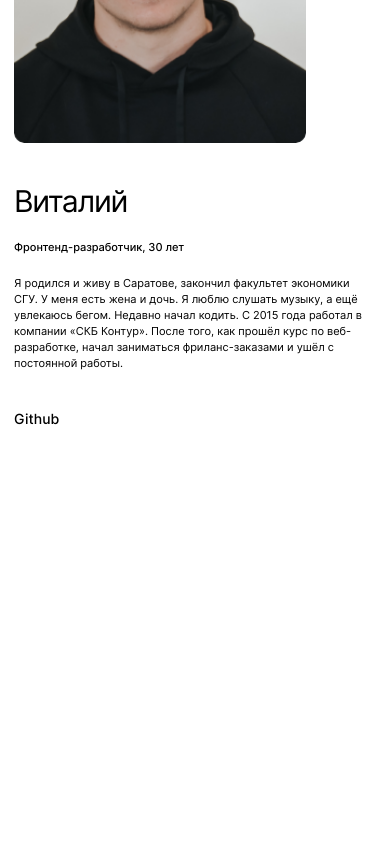
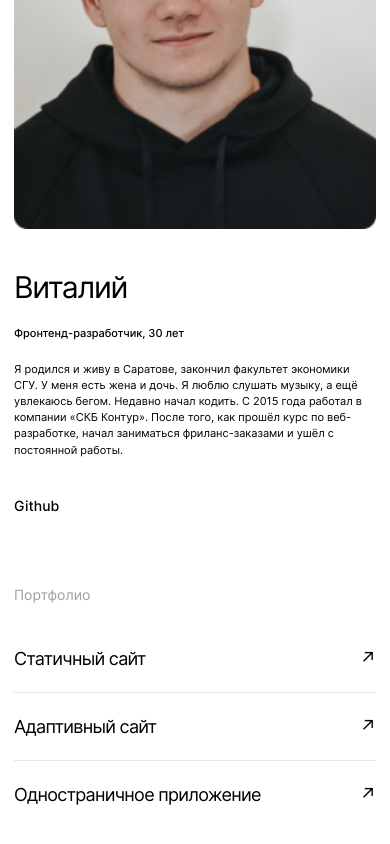
Before and after one commit to pchupchu/movies-explorer-frontend, a React (Create React App) app: page / in a window 390 px wide. Shown: the part 2325-3169 px from the top of the page. Before the commit the page ends 2893 px from the top, so only its background shows below. Built offline with nearby package versions, Linux system fonts and the light colour scheme.

Commit message:
Add AboutMe and Portfolio

```diff
--- a/src/components/Main/AboutMe/AboutMe.css
+++ b/src/components/Main/AboutMe/AboutMe.css
@@ -1,5 +1,5 @@
 .student {
-  padding: 110px 70px 100px;
+  padding: 110px 70px 115px;
   box-sizing: border-box;
   display: flex;
   flex-direction: column;
@@ -8,13 +8,13 @@
 
 @media screen and (max-width: 960px) {
   .student {
-    padding: 90px 50px;
+    padding: 90px 50px 70px;
   }
 }
 
 @media screen and (max-width: 425px) {
   .student {
-    padding: 70px 14px;
+    padding: 70px 14px 50px;
   }
 }
 
@@ -35,25 +35,25 @@
   }
 }
 
-.student__about {
-  position: relative;
+.student__container {
+  margin-top: 66px;
   display: flex;
-  flex-direction: column;
-  margin-top: 66px;
+  justify-content: space-between;
+  flex-flow: row-reverse;
+  gap: 49px;
 }
 
-@media screen and (max-width: 425px) {
-  .student__about {
+@media screen and (max-width: 640px) {
+  .student__container {
     margin-top: 60px;
+    flex-direction: column;
+    gap: 40px;
   }
 }
 
 .student__photo {
   width: 270px;
   height: 327px;
-  position: absolute;
-  top: 0;
-  right: 0;
   border-radius: 10px;
   background-color: #e8e8e8;
 }
@@ -67,10 +67,16 @@
 
 @media screen and (max-width: 425px) {
   .student__photo {
-    position: static;
-    width: 292px;
-    height: 352px;
+    width: 100%;
+    height: auto;
   }
+}
+
+.student__about {
+  display: flex;
+  flex-direction: column;
+  max-width: 600px;
+  width: 100%;
 }
 
 .student__name {
@@ -79,7 +85,6 @@
   line-height: 1.16;
   letter-spacing: -0.04em;
   margin: 0 0 18px;
-  max-width: 600px;
 }
 
 @media screen and (max-width: 1024px) {
@@ -87,16 +92,14 @@
     margin-bottom: 16px;
     font-size: 40px;
     line-height: 1;
-    max-width: 48%;
   }
 }
 
-@media screen and (max-width: 425px) {
+@media screen and (max-width: 640px) {
   .student__name {
-    margin: 40px 0 20px;
+    margin-bottom: 20px;
     font-size: 30px;
     line-height: 1.21;
-    max-width: 100%;
   }
 }
 
@@ -105,21 +108,18 @@
   font-size: 18px;
   line-height: 1.12;
   margin: 0 0 26px;
-  max-width: 600px;
 }
 
 @media screen and (max-width: 1024px) {
   .student__profession {
-    max-width: 48%;
     font-size: 12px;
     margin-bottom: 20px;
     line-height: 1.5;
   }
 }
 
-@media screen and (max-width: 425px) {
+@media screen and (max-width: 640px) {
   .student__profession {
-    max-width: 100%;
     font-size: 11px;
     line-height: 1.46;
   }
@@ -129,22 +129,19 @@
   font-weight: 400;
   font-size: 14px;
   line-height: 1.58;
-  max-width: 600px;
   margin: 0 0 100px;
 }
 
 @media screen and (max-width: 1024px) {
   .student__description {
-    max-width: 48%;
     font-size: 12px;
     margin-bottom: 87px;
     line-height: 1.5;
   }
 }
 
-@media screen and (max-width: 425px) {
+@media screen and (max-width: 640px) {
   .student__description {
-    max-width: 100%;
     font-size: 11px;
     line-height: 1.46;
     margin-bottom: 40px;
@@ -172,7 +169,7 @@
   }
 }
 
-@media screen and (max-width: 425px) {
+@media screen and (max-width: 640px) {
   .student__link {
     margin-bottom: 70px;
   }
--- a/src/components/Main/AboutMe/AboutMe.js
+++ b/src/components/Main/AboutMe/AboutMe.js
@@ -1,26 +1,30 @@
 import { Link } from "react-router-dom";
 import "./AboutMe.css";
 import student from "../../../images/student.png";
+import Portfolio from "../Portfolio/Portfolio";
 
 function AboutMe() {
   return (
     <section className="student">
       <h2 className="student__header">Студент</h2>
-      <div className="student__about">
+      <div className="student__container">
         <img className="student__photo" src={student} alt="студент" />
-        <h3 className="student__name">Виталий</h3>
-        <h4 className="student__profession">Фронтенд-разработчик, 30 лет</h4>
-        <p className="student__description">
-          Я родился и живу в Саратове, закончил факультет экономики СГУ. У меня
-          есть жена и дочь. Я люблю слушать музыку, а ещё увлекаюсь бегом.
-          Недавно начал кодить. С 2015 года работал в компании «СКБ Контур».
-          После того, как прошёл курс по веб-разработке, начал заниматься
-          фриланс-заказами и ушёл с постоянной работы.
-        </p>
+        <div className="student__about">
+          <h3 className="student__name">Виталий</h3>
+          <p className="student__profession">Фронтенд-разработчик, 30 лет</p>
+          <p className="student__description">
+            Я родился и живу в Саратове, закончил факультет экономики СГУ. У
+            меня есть жена и дочь. Я люблю слушать музыку, а ещё увлекаюсь
+            бегом. Недавно начал кодить. С 2015 года работал в компании «СКБ
+            Контур». После того, как прошёл курс по веб-разработке, начал
+            заниматься фриланс-заказами и ушёл с постоянной работы.
+          </p>
+          <Link to="https://github.com/pchupchu" className="student__link">
+            Github
+          </Link>
+        </div>
       </div>
-      <Link to="https://github.com/pchupchu" className="student__link">
-        Github
-      </Link>
+      <Portfolio />
     </section>
   );
 }
--- a/src/components/Main/Portfolio/Portfolio.css
+++ b/src/components/Main/Portfolio/Portfolio.css
@@ -0,0 +1,74 @@
+.portfolio {
+  display: flex;
+  flex-direction: column;
+}
+
+.portfolio__title {
+  font-weight: 400;
+  font-size: 18px;
+  line-height: 1.12;
+  color: #a0a0a0;
+  margin: 0 0 30px;
+}
+
+@media screen and (max-width: 425px) {
+  .portfolio__title {
+    font-size: 14px;
+    line-height: 1.43;
+    margin-bottom: 20px;
+  }
+}
+
+.portfolio__links {
+  margin: 0;
+  padding: 0;
+  list-style: none;
+  display: flex;
+  flex-direction: column;
+  list-style: none;
+}
+
+.portfolio__item {
+  margin: 0;
+  border-bottom: 1px solid #e6e6e6;
+}
+
+.portfolio__item:last-child {
+  border-bottom: none;
+}
+
+.portfolio__link {
+  margin: 0;
+  display: flex;
+  justify-content: space-between;
+  text-decoration: none;
+  color: #000;
+  font-weight: 400;
+  font-size: 30px;
+  line-height: 1.67;
+  letter-spacing: -0.04em;
+  opacity: 1;
+  transition: opacity 1s ease-in-out;
+}
+
+.portfolio__link:hover {
+  opacity: 0.8;
+}
+
+@media screen and (max-width: 768px) {
+  .portfolio__link {
+    font-size: 28px;
+    line-height: 1.79;
+  }
+}
+
+@media screen and (max-width: 640px) {
+  .portfolio__link {
+    font-size: 18px;
+    line-height: 1.56;
+  }
+}
+
+.portfolio__link-text {
+  margin: 20px 0 19px;
+}
--- a/src/components/Main/Portfolio/Portfolio.js
+++ b/src/components/Main/Portfolio/Portfolio.js
@@ -0,0 +1,41 @@
+import { Link } from "react-router-dom";
+import "./Portfolio.css";
+
+function Portfolio() {
+  return (
+    <div className="portfolio">
+      <h2 className="portfolio__title">Портфолио</h2>
+      <ul className="portfolio__links">
+        <li className="portfolio__item">
+          <Link
+            to="https://github.com/pchupchu/how-to-learn"
+            className="portfolio__link"
+          >
+            <p className="portfolio__link-text">Статичный сайт</p>
+            <p className="portfolio__link-text">↗</p>
+          </Link>
+        </li>
+        <li className="portfolio__item">
+          <Link
+            to="https://github.com/pchupchu/russian-travel"
+            className="portfolio__link"
+          >
+            <p className="portfolio__link-text">Адаптивный сайт</p>
+            <p className="portfolio__link-text">↗</p>
+          </Link>
+        </li>
+        <li className="portfolio__item">
+          <Link
+            to="https://react-mesto-auth-mu.vercel.app/"
+            className="portfolio__link"
+          >
+            <p className="portfolio__link-text">Одностраничное приложение</p>
+            <p className="portfolio__link-text">↗</p>
+          </Link>
+        </li>
+      </ul>
+    </div>
+  );
+}
+
+export default Portfolio;
```
